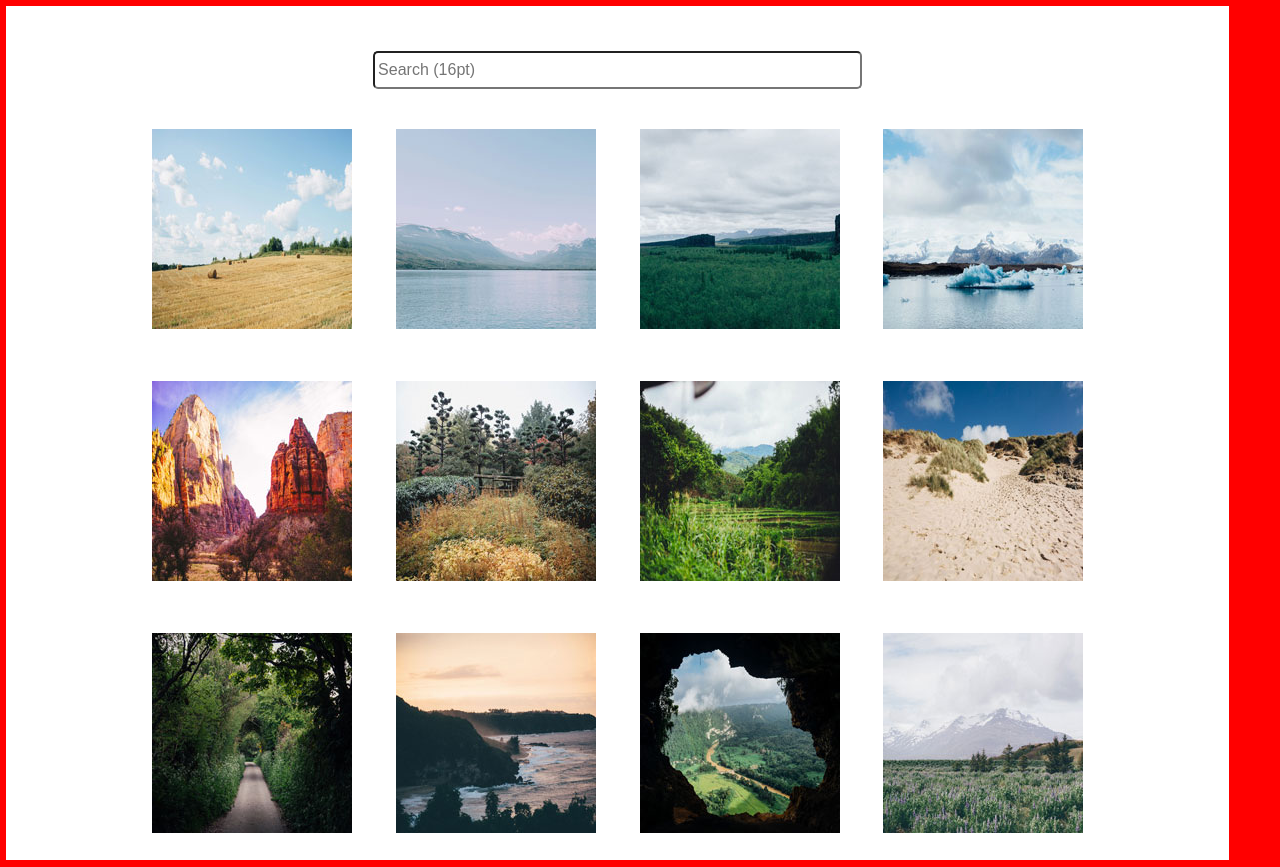
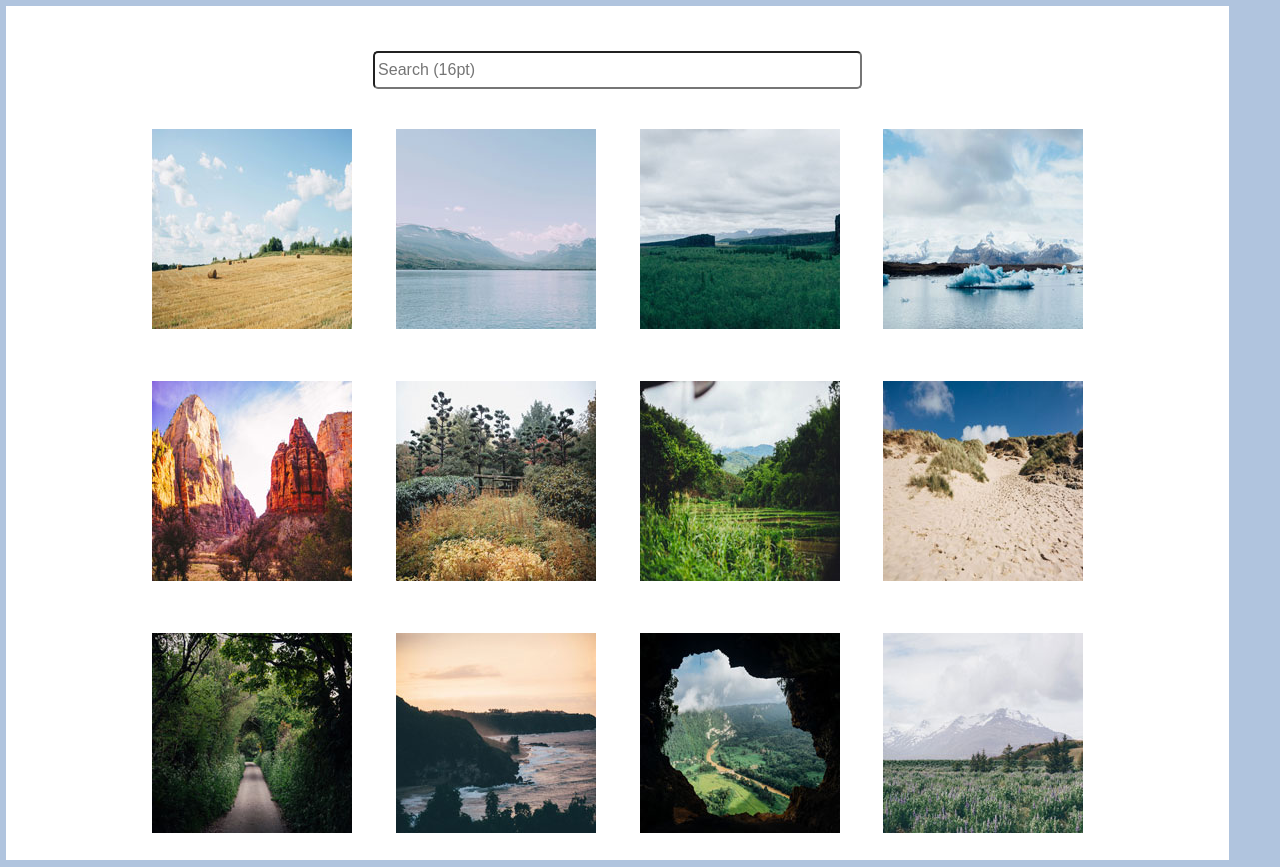
Before and after one commit to hi2suresh/interactive-photo-gallery, a plain HTML site: page index.html in a window 1280 px wide. Drawn offline with Linux system fonts and the light colour scheme.

Commit message:
Fixed CSS to make it responsive

```diff
--- a/css/styles.css
+++ b/css/styles.css
@@ -148,8 +148,8 @@ body {
     padding: 0;
     text-align: center;
     font-family: 'Merriweather', sans-serif;
-    background: red;
-    max-width: 1350px;
+    background: #B0C4DE;
+    max-width: 1300px;
 }
 
 ul {
@@ -229,6 +229,6 @@ a {
 
 @media (min-width:1250px) {
     #images {
-        width: 90%;
+        width: 95%;
     }
 }
```
